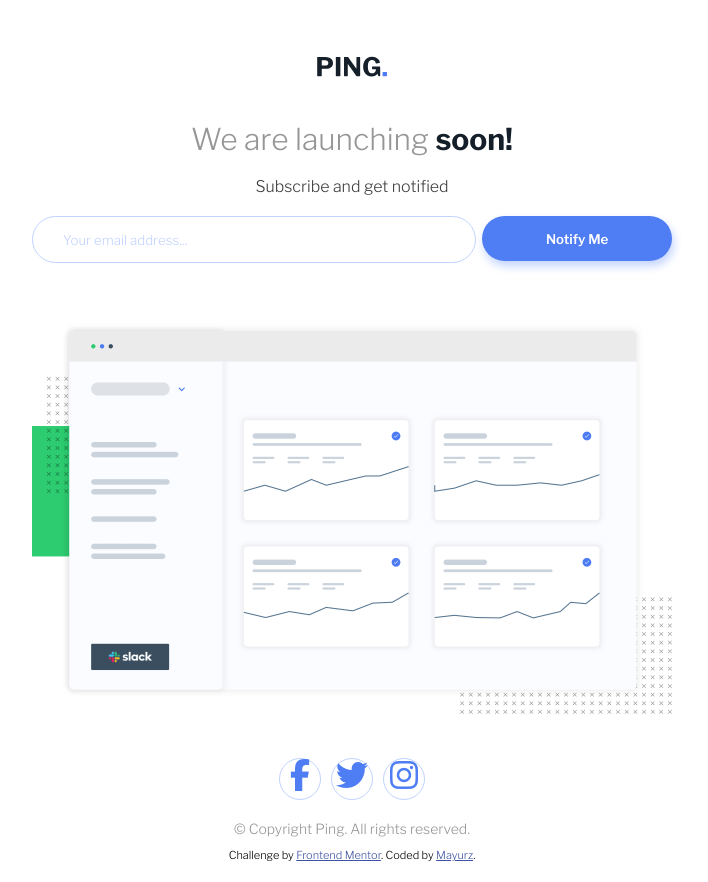
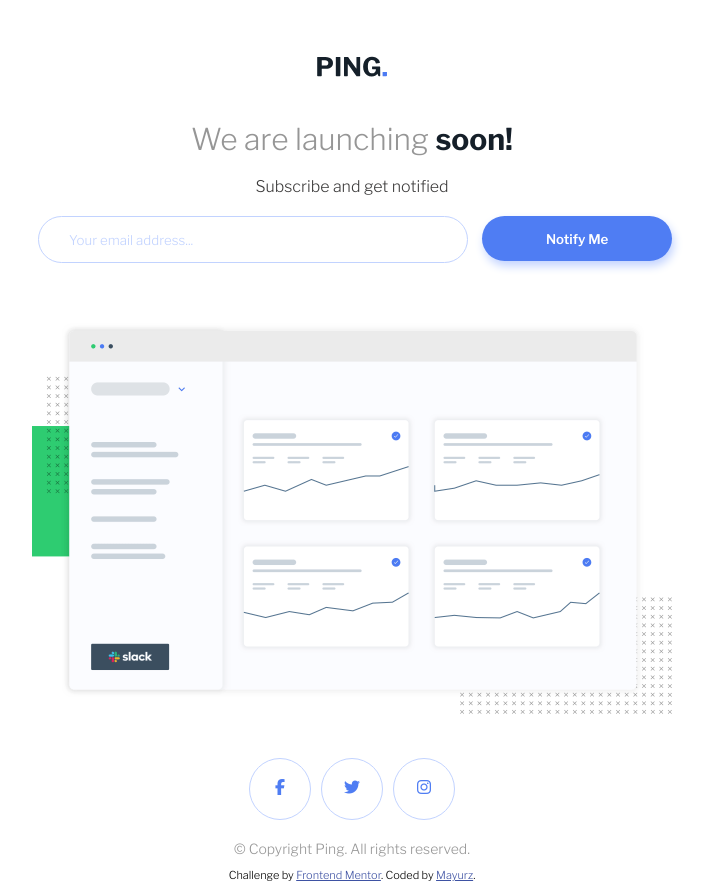
Before and after one commit to Mayurrz/Ping-coming-soon-page, a plain HTML site: page index.html in a window 1280 px wide. Shown: the whole page, without its empty margins (288-996 px from the left). Drawn offline with nearby package versions, Linux system fonts and the light colour scheme.

Commit message:
Second Commit

```diff
--- a/css/style.css
+++ b/css/style.css
@@ -23,18 +23,18 @@ form{
     width: 100%;
 }
 input{
-    width: 100%;
+    width: 92%;
     height: 45px;
     border-radius: 30px;
     border: 1px solid hsl(223, 100%, 88%);
-    padding: 0;
+    padding: 0 0 0 30px;
     margin-top: 20px;
     /* text-align: left; */
 
 }
 ::placeholder{
     color: hsl(223, 100%, 88%);
-    padding: 0 0 0 30px;
+    padding: 0;
 }
 label{
     text-align: right;
@@ -59,14 +59,16 @@ button{
     margin-top: 40px;
     display: flex;
     justify-content: center;
+    /* align-items: center; */
     gap: 10px;
 }
-.icons>*{
+.fa-brands{
     width: 40px;
     height: 40px;
     border: 1px solid hsl(223, 100%, 88%);
     border-radius: 50%;
     color: hsl(223, 87%, 63%);
+    padding: 20px 10px 0;
 }
 
 /* Text */
@@ -119,9 +121,10 @@ h2{
     .flex{
         width: 70%;
     }
-    input{
+     input{
         margin-top: 0;
-        width: 100%;
+        width: 90%;
+        padding-left: 30px;
     }
     #output{
         margin: 0;
--- a/index.html
+++ b/index.html
@@ -7,7 +7,8 @@
   <meta name="description" content="A simple landing page with a form using javascript">
   <meta name="keywords" content="Simple, Form, javascript">
   <link rel="stylesheet" href="/css/style.css">
-  <script src="https://kit.fontawesome.com/cdf897f3fc.js" crossorigin="anonymous"></script>
+  <!-- <script src="https://kit.fontawesome.com/cdf897f3fc.js" crossorigin="anonymous"></script> -->
+  <script src="https://kit.fontawesome.com/9c0d79ceda.js" crossorigin="anonymous"></script>
 
   <title>Frontend Mentor | Ping coming soon page</title>
 
@@ -30,9 +31,9 @@
       <img src="/images/illustration-dashboard.png" alt="Our onboarding screen" class="illustration">
     </div>
     <div class="icons">
-      <i class="fa-brands fa-facebook-f hover fa-2x"></i>
-      <i class="fa-brands fa-twitter hover fa-2x"></i>
-      <i class="fa-brands fa-instagram hover fa-2x"></i>
+      <i class="fa-brands fa-facebook-f hover fa-x1"></i>
+      <i class="fa-brands fa-twitter hover fa-x1"></i>
+      <i class="fa-brands fa-instagram hover fa-x1"></i>
     </div>
     <h3 class="copy">&copy; Copyright Ping. All rights reserved.</h3>
   </main>
```
